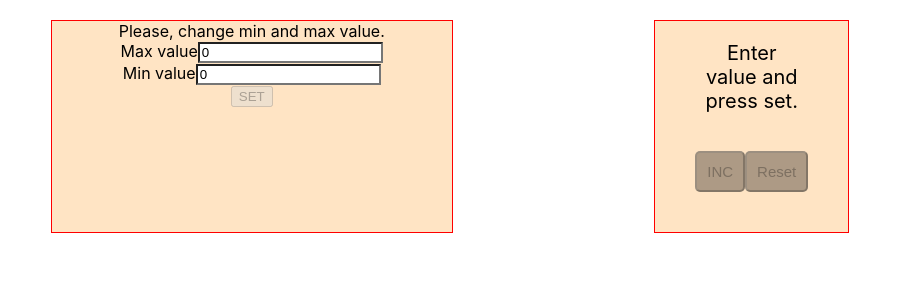
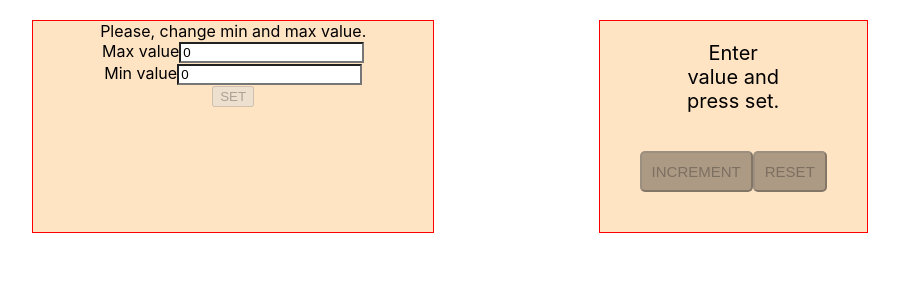
Before and after one commit to talerqa/counter, a React (Create React App) app: page / in a window 1280 px wide. Shown: the top 300 px of the page, without its empty margins (190-1089 px from the left). Built offline with nearby package versions, Linux system fonts and the light colour scheme.

Commit message:
add ButtonUpdateCounter universal Button

```diff
--- a/src/App.tsx
+++ b/src/App.tsx
@@ -6,10 +6,13 @@ import {MaxValue} from './Components/dataCounter/MaxValue';
 import {MinValue} from './Components/dataCounter/MinValue';
 import {Counter} from './Components/Counter/Counter';
 import {ButtonSetData} from './Components/Counter/Buttons/ButtonSetData';
+import {ButtonUpdateCounter} from './Components/Counter/Buttons/ButtonUpdateCounter';
 
 export type statusType = 'Enter value and press set.' | 'Counter value is out of range.' | number
 
 function App() {
+
+
   const [minValue, setMinValue] = useState<number>(0)
   const [maxValue, setMaxValue] = useState<number>(0)
   const [value, setValue] = useState<number>(maxValue);
@@ -116,17 +119,27 @@ function App() {
                  status={status}/>
 
         <div className="buttonWrapper">
-          <ButtonIncrement status={status}
-                           maxCounter={maxValue}
-                           minCounter={minValue}
-                           value={value}
-                           incrementCounter={incrementCounter}/>
+          {/*<ButtonIncrement status={status}*/}
+          {/*                 maxCounter={maxValue}*/}
+          {/*                 minCounter={minValue}*/}
+          {/*                 value={value}*/}
+          {/*                 incrementCounter={incrementCounter}/>*/}
 
-          <ButtonReset status={status}
-                       maxCounter={maxValue}
-                       minCounter={minValue}
-                       value={value}
-                       resetCounter={resetCounter}/>
+          {/*<ButtonReset status={status}*/}
+          {/*             maxCounter={maxValue}*/}
+          {/*             minCounter={minValue}*/}
+          {/*             value={value}*/}
+          {/*             resetCounter={resetCounter}/>*/}
+
+        <ButtonUpdateCounter
+          status={status}
+          maxCounter={maxValue}
+          minCounter={minValue}
+          value={value}
+          incrementCounter={incrementCounter}
+          resetCounter={resetCounter}
+        />
+
         </div>
       </div>
     </div>
--- a/src/Components/Counter/Buttons/ButtonReset.tsx
+++ b/src/Components/Counter/Buttons/ButtonReset.tsx
@@ -24,7 +24,7 @@ const ButtonReset = (props: ButtonResetType) => {
           ? s.button
           : s.disabled + ' ' + s.button}
         disabled={typeof props.status !== 'number'}
-      >Reset
+      >RESET
       </button>
     </div>
   );
--- /dev/null
+++ b/src/Components/Counter/Buttons/ButtonUpdateCounter.module.css
@@ -0,0 +1,21 @@
+.buttonIncrement {
+  background-color: #26a915;
+  font-size: 15px;
+  border-radius: 5px;
+  padding: 10px;
+  outline: none;
+}
+
+
+
+.buttonReset {
+  background-color: #912b2b;
+  font-size: 15px;
+  border-radius: 5px;
+  padding: 10px;
+  outline: none;
+}
+
+.disabled {
+  background-color: rgba(0, 0, 0, 0.32);
+}
--- /dev/null
+++ b/src/Components/Counter/Buttons/ButtonUpdateCounter.tsx
@@ -0,0 +1,60 @@
+import React from 'react';
+import {statusType} from '../../../App';
+import s from './ButtonUpdateCounter.module.css';
+
+
+type ButtonUpdateCounterType = {
+  resetCounter: (minValue: number, value: number) => void
+  incrementCounter: (maxValue: number, value: number) => void
+  value: number
+  minCounter: number
+  status: statusType
+  maxCounter: number
+}
+
+type titleType = 'INCREMENT' | 'RESET'
+
+export const ButtonUpdateCounter = (props: ButtonUpdateCounterType) => {
+
+  const title = ['INCREMENT', 'RESET']
+
+  // const [title, setTitle] = useState<titleType>('INCREMENT')
+
+  const onClickHandlerIncrement = () => {
+    props.incrementCounter(props.maxCounter, props.value)
+
+  }
+
+  const onClickHandlerReset = () => {
+    props.resetCounter(props.minCounter, props.value);
+  }
+
+  const conditionIncrement = props.status >= props.minCounter
+    ? s.buttonIncrement
+    : s.disabled + ' ' + s.buttonIncrement
+
+  const conditionReset = props.status > props.minCounter
+    ? s.buttonReset
+    : s.disabled + ' ' + s.buttonReset
+
+  return (
+    <div className={'wrapper'}>
+
+      {title.map(buttonTitle => {
+          return <button
+            className={ buttonTitle === 'INCREMENT' ? conditionIncrement : conditionReset}
+            disabled={typeof props.status !== 'number'}
+            onClick={
+              buttonTitle === 'INCREMENT' ? onClickHandlerIncrement : onClickHandlerReset
+            }
+          >
+            {buttonTitle}
+          </button>
+        }
+      )
+      }
+
+
+    </div>
+  );
+};
--- a/src/Components/Counter/Counter.module.css
+++ b/src/Components/Counter/Counter.module.css
@@ -21,6 +21,7 @@
 
 .final {
   color: red;
+  margin: 20px auto;
   border-radius: 5px;
-  margin: 0 auto;
+
 }
--- a/src/Components/Counter/Counter.tsx
+++ b/src/Components/Counter/Counter.tsx
@@ -12,14 +12,14 @@ type CounterType = {
 
 export const Counter = (props: CounterType) => {
 
-  const finalClass =  props.value === props.maxCounter ? s.counter + " " + s.final : s.counter
-
+  const finalClass = props.value === props.maxCounter
   return (
     <div className={
-      typeof props.status === 'number'
-        ? s.number
-        : s.wrapper}>
-      { props.status }
+      typeof props.status !== 'number'
+        ? s.wrapper
+        : finalClass
+          ? s.final + ' ' + s.number : s.number}>
+      {props.status}
     </div>
   );
 };
--- a/src/Components/dataCounter/MaxValue.tsx
+++ b/src/Components/dataCounter/MaxValue.tsx
@@ -34,7 +34,7 @@ export const MaxValue = (props: MaxValuePropsType) => {
            className={props.status === 'Counter value is out of range.'
              ? s.error
              : condition
-               ?  s.input : s.inputGood }
+               ?  s.input : s.inputActive }
     />
   </div>)
 }
--- a/src/Components/dataCounter/MinValue.tsx
+++ b/src/Components/dataCounter/MinValue.tsx
@@ -35,7 +35,7 @@ export const MinValue = (props: MinValuePropsType) => {
       className={props.status === 'Counter value is out of range.'
         ? s.error
         : condition
-          ? s.input : s.inputGood }
+          ? s.input : s.inputActive }
     />
   </div>)
 
--- a/src/Components/dataCounter/Value.module.css
+++ b/src/Components/dataCounter/Value.module.css
@@ -1,4 +1,4 @@
-.inputGood {
+.inputActive {
   background-color: #26a915;
 }
 
```
